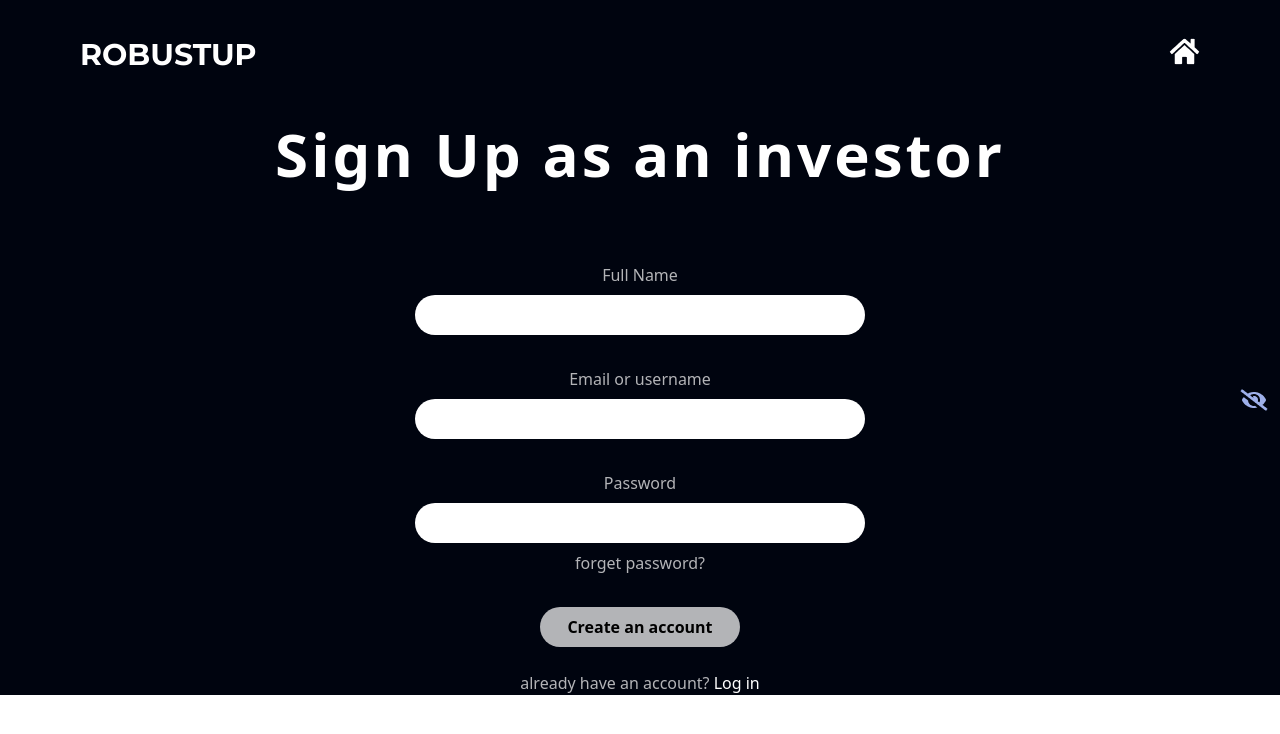
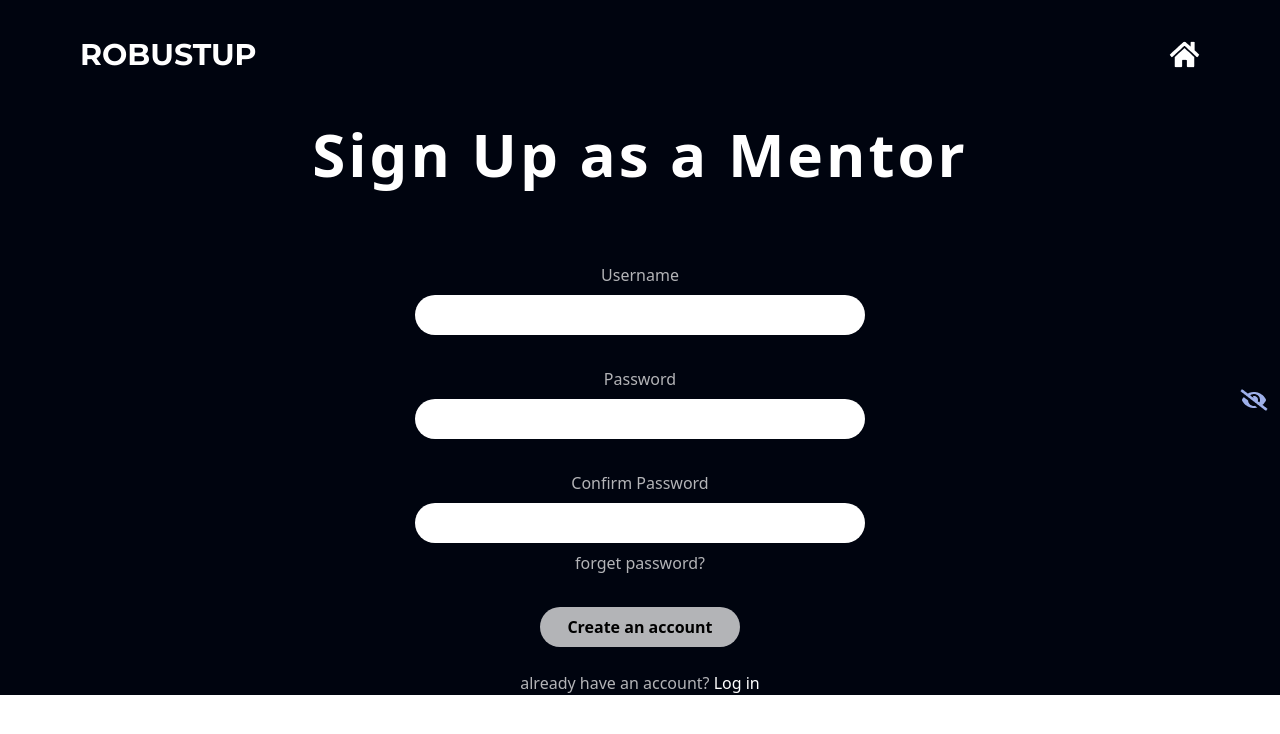
Before and after one commit to salahpy/ROBUSTUP, a React (Vite) app: page /signupInvestor in a window 1280 px wide. Shown: the top 734 px of the page. Built offline with nearby package versions, Linux system fonts and the light colour scheme.

Commit message:
SignUp mentor linked

```diff
--- a/src/pages/Signupinv.jsx
+++ b/src/pages/Signupinv.jsx
@@ -3,19 +3,44 @@ import { useFormik } from "formik"
 import * as Yup from "yup"
 import vector from "../assets/Vector.png?react"
 import eye from "../assets/eye.png?react"
+import { useNavigate } from 'react-router-dom';
 
-const Login = () => {
+const Signup = () => {
+  const navigate = useNavigate();
+
   const formik = useFormik({
     initialValues: {
-      email: "",
+      username: "",
       password: "",
+      confirmPassword: "",
     },
     validationSchema: Yup.object({
-      email: Yup.string().required("Required"),
+      username: Yup.string().required("Required"),
       password: Yup.string().required("Required"),
+      confirmPassword: Yup.string()
+        .oneOf([Yup.ref('password'), null], 'Passwords must match')
+        .required('Required'),
     }),
-    onSubmit: (values) => {
-      alert(JSON.stringify(values, null, 2))
+    onSubmit: async (values) => {
+      try {
+        const response = await fetch('http://127.0.0.1:8000/api/user/register/', {
+          method: 'POST',
+          headers: {
+            'Content-Type': 'application/json',
+          },
+          body: JSON.stringify({...values, is_mentor: true}),
+        });
+
+        if (response.ok) {
+          const data = await response.json();
+          alert('Sign up successful. You can now log in');
+          navigate('/login'); // Redirect to login page after successful signup
+        } else {
+          throw new Error('Failed to sign up');
+        }
+      } catch (error) {
+        console.error(error);
+      }
     },
   })
 
@@ -35,29 +60,27 @@ const Login = () => {
         </div>
         <div className="flex text-white align-center text-center ">
           <a href="/landingPage">
-            <button>
-              <img src={vector} />
-            </button>
+            <img src={vector} />
           </a>
         </div>
       </div>
       <div className="justify-center items-center text-center mt-4">
         <p className="text-white md:text-[60px] text-[40px] font-bold tracking-wider">
-          Sign Up as an investor
+          Sign Up as a Mentor
         </p>
+
       </div>
       <div className="justify-center items-center text-center mt-16">
+        <form onSubmit={formik.handleSubmit}>
         <div className="justify-center items-center text-center">
-          <p className="text-dimWhite ">Full Name</p>
+          <p className="text-dimWhite mt-8">Username</p>
           <input
             type="text"
-            className="mt-2 px-3 py-2 w-full max-w-[450px] rounded-3xl"
-          />
-        </div>
-        <div className="justify-center items-center text-center">
-          <p className="text-dimWhite mt-8">Email or username</p>
-          <input
-            type="text"
+            onChange={formik.handleChange}
+            onBlur={formik.handleBlur}
+            value={formik.values.username}
+            name="username"
+
             className="mt-2 px-3 py-2 w-full max-w-[450px] rounded-3xl"
           />
         </div>
@@ -65,6 +88,10 @@ const Login = () => {
           <p className="text-dimWhite mt-8 ">Password</p>
           <div>
             <input
+              onChange={formik.handleChange}
+              onBlur={formik.handleBlur}
+              value={formik.values.password}
+              name="password"
               type={showPassword ? "text" : "password"}
               className="mt-2 px-3  py-2 w-full max-w-[450px] rounded-3xl"
             />
@@ -76,25 +103,40 @@ const Login = () => {
               <img src={eye} />
             </button>
           </div>
-          <button className="text-dimWhite mt-2  text-end ">
+
+        </div>
+        <div className=" justify-center items-center text-center">
+          <p className="text-dimWhite mt-8 ">Confirm Password</p>
+          <input
+            onChange={formik.handleChange}
+            onBlur={formik.handleBlur}
+            value={formik.values.confirmPassword}
+            name="confirmPassword"
+            type="password"
+
+            className="mt-2 px-3 py-2 w-full max-w-[450px] rounded-3xl"
+          />
+        </div>
+        <button type="button" className="text-dimWhite mt-2  text-end ">
             {" "}
             forget password?
           </button>
-        </div>
         <div>
           <button className="px-3 py-2 rounded-3xl bg-dimWhite mt-8 w-[200px] font-bold">
             Create an account
           </button>
         </div>
+
         <div className="mt-6 text-dimWhite">
           already have an account?
           <span className="text-white">
             <a href="/login"> Log in </a>
           </span>
         </div>
+        </form>
       </div>
     </div>
   )
 }
 
-export default Login
+export default Signup
```
